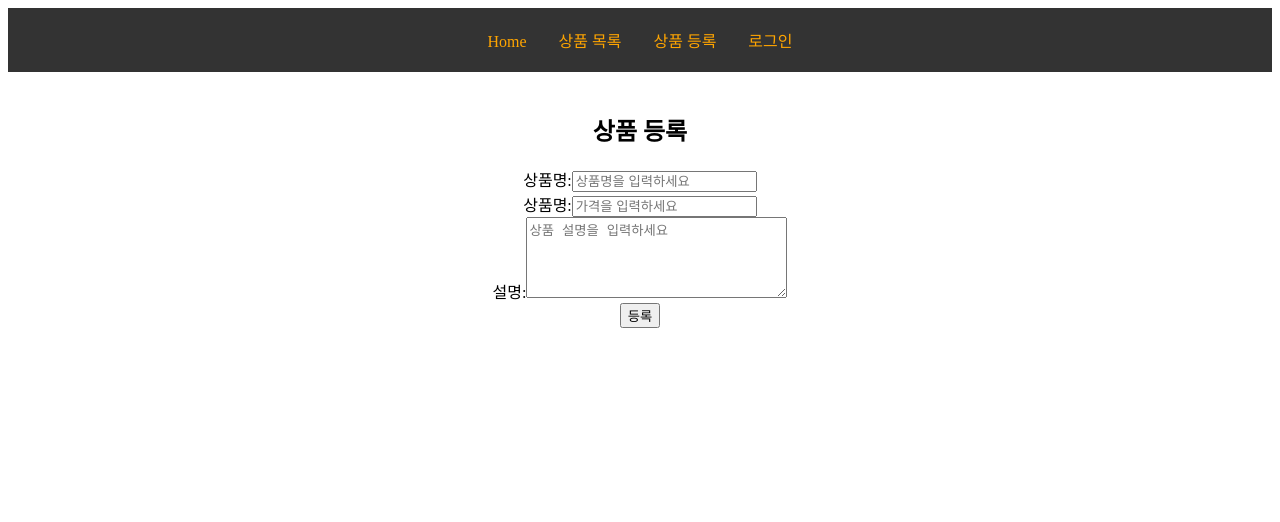
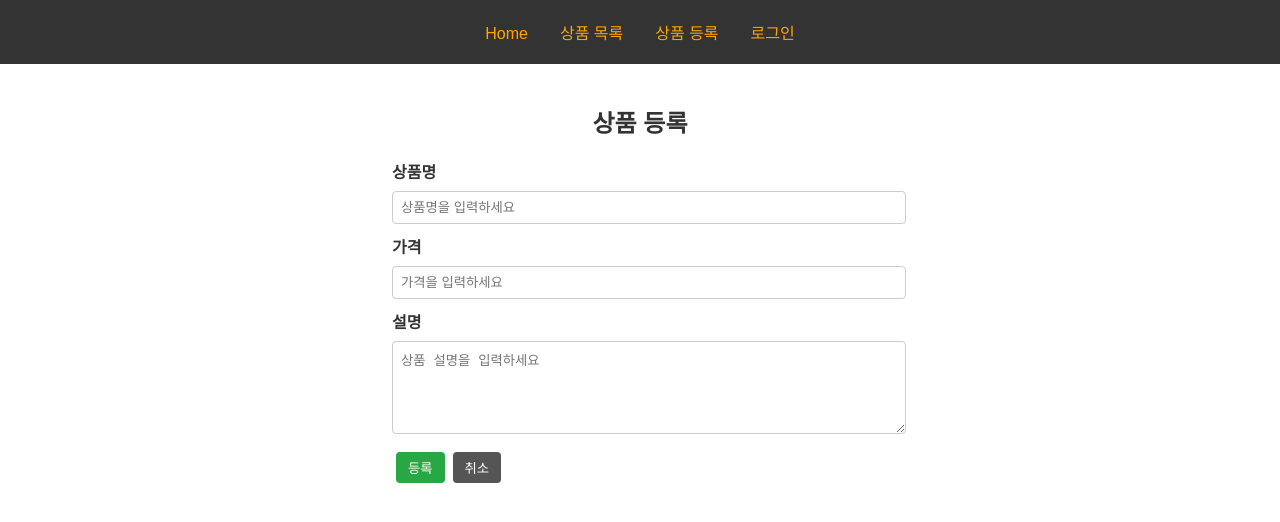
Before and after one commit to kiyongee2/product_shop, a React (Vite) app: page /product_shop/add-product in a window 1280 px wide. Shown: the top 522 px of the page. Built offline with nearby package versions, Linux system fonts and the light colour scheme.

Commit message:
css style

```diff
--- a/src/App.css
+++ b/src/App.css
@@ -1,4 +1,4 @@
-
+/* Header 스타일 */
 .header{
   background-color: #333;
   padding: 20px;
@@ -34,6 +34,9 @@
   padding: 20px;
   text-align: center;
 }
+.main img{
+  margin-top: 20px;
+}
 
 .product-list,
 .add-product,
@@ -41,3 +44,57 @@
   padding: 20px;
   text-align: center;
 }
+
+/* ProductList 스타일 */
+.table-list{
+  width: 60%;
+  margin: 0 auto;
+  border-collapse: collapse;
+}
+.table-list th, .table-list td{
+  border: 1px solid #ddd;
+  padding: 8px;
+}
+.table-list thead{
+  background-color: #eee;
+}
+.btn-add{
+  text-align: right;
+  margin-top: 20px;
+  margin-right: 20%;
+}
+.btn-add button{
+  padding: 6px 12px;
+}
+
+/* 상품 등록 스타일 */
+.add-form{
+  width: 40%;
+  margin: 0 auto;
+  text-align: left;
+}
+.add-form label{
+  display: block;
+  margin-bottom: 8px;
+  font-weight: bold;
+}
+.add-form input,
+.add-form textarea{
+  width: 100%;
+  padding: 8px;
+  margin-bottom: 10px;
+  border: 1px solid #ccc;
+  border-radius: 4px;
+}
+.add-form button{
+  margin: 4px;
+  padding: 6px 12px;
+  border-radius: 4px;
+  background-color: #28a745;
+  color: #fff;
+  border: none;
+  cursor: pointer;
+}
+.add-form button[type="button"]{
+  background-color: #555;
+}
--- a/src/index.css
+++ b/src/index.css
@@ -0,0 +1,18 @@
+/* 공통 스타일을 적용 */
+/* 전체 선택자(*) */
+*{
+    margin: 0;
+    padding: 0;
+}
+body{
+    font-family: Arial, sans-serif;
+    color: #333;
+}
+a{
+    color: #333;
+    text-decoration: none;
+}
+h1, h2 {
+    margin: 20px;
+    text-align: center;
+}
--- a/src/pages/AddProduct.jsx
+++ b/src/pages/AddProduct.jsx
@@ -46,12 +46,21 @@
         navigate('/products')
     }
 
+    const handleCancel = () => {
+        // 폼 초기화
+        setFormData({
+            name: '',
+            price: '',
+            description: ''
+        })
+    }
+
     return(
         <section className="add-product">
             <h2>상품 등록</h2>
-            <form onSubmit={handleSubmit}>
+            <form onSubmit={handleSubmit} className="add-form">
                 <div>
-                    <label htmlFor="name">상품명:</label>
+                    <label htmlFor="name">상품명</label>
                     <input
                         type="text"
                         placeholder="상품명을 입력하세요"
@@ -61,7 +70,7 @@
                     />
                 </div>
                 <div>
-                    <label htmlFor="price">상품명:</label>
+                    <label htmlFor="price">가격</label>
                     <input
                         type="number"
                         placeholder="가격을 입력하세요"
@@ -72,7 +81,7 @@
                     />
                 </div>
                 <div>
-                    <label htmlFor="description">설명:</label>
+                    <label htmlFor="description">설명</label>
                     <textarea
                         placeholder="상품 설명을 입력하세요"
                         rows={5}
@@ -84,6 +93,12 @@
                 </div>
                 <div>
                     <button type="submit">등록</button>
+                    <button
+                        type="button"
+                        onClick={handleCancel}
+                    >
+                      취소
+                    </button>
                 </div>
 
             </form>
--- a/src/pages/ProductList.jsx
+++ b/src/pages/ProductList.jsx
@@ -6,8 +6,29 @@
 
     return(
         <section className="product-list">
-            <h1>상품 목록</h1>
-            {products.map((product) => (
+            <h2>상품 목록</h2>
+            <table className='table-list'>
+                <thead>
+                    <tr>
+                        <th>상품 ID</th>
+                        <th>상품명</th>
+                        <th>가격</th>
+                        <th>설명</th>
+                    </tr>
+                </thead>
+                <tbody>
+                    {products.map((product) => (
+                        <tr key={product.id}>
+                            <td>{product.id}</td>
+                            <td>{product.name}</td>
+                            <td>{product.price}</td>
+                            <td>{product.description}</td>
+                        </tr>
+                    ))}
+                </tbody>
+            </table>
+
+            {/* {products.map((product) => (
                 <div key={product.id}>
                     <h3>
                        <Link to={`/products/${product.id}`}>{product.name}</Link>
@@ -15,9 +36,8 @@
                     <p>가격: {product.price}원</p>
                     <p>설명: {product.description}</p>
                 </div>
-            ))}
-            <hr />
-            <div>
+            ))} */}
+            <div className='btn-add'>
                 <Link to="/add-product">
                     <button>상품 등록하기</button>
                 </Link>
```
